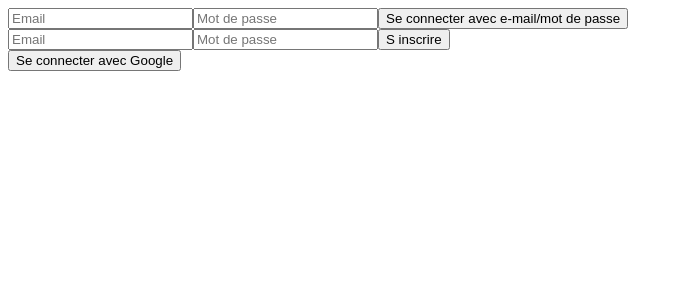
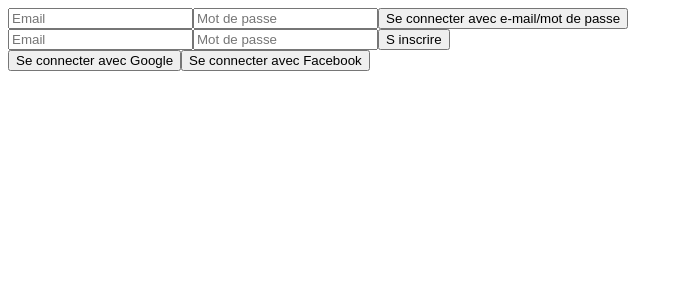
Before and after one commit to imouflih/auth, a Next.js app: page / in a window 1280 px wide. Shown: the top 300 px of the page, without its empty margins (0-683 px from the left). Built offline with nearby package versions, Linux system fonts and the light colour scheme; no server answers.

Commit message:
Add sign in/up with Facebook

```diff
--- a/components/auth-buttons.tsx
+++ b/components/auth-buttons.tsx
@@ -7,6 +7,7 @@
 import SignUpButton from "./sign-up-button";
 import EmailSignInButton from "./email-sign-in-button";
 import GoogleSignInButton from "./google-sign-in-button";
+import FacebookSignInButton from "./facebook-sign-in-button";
 
 const AuthButtons = () => {
   const [user, setUser] = React.useState<User | null>(null);
@@ -30,6 +31,7 @@
         <EmailSignInButton />
         <SignUpButton />
         <GoogleSignInButton />
+        <FacebookSignInButton />
       </div>
     );
   }
--- /dev/null
+++ b/components/facebook-sign-in-button.tsx
@@ -0,0 +1,24 @@
+import { auth } from "@/lib/firebase";
+import { signInWithPopup, FacebookAuthProvider } from "firebase/auth";
+
+const provider = new FacebookAuthProvider();
+
+const FacebookSignInButton = () => {
+  const handleSignInWithFacebook = () => {
+    signInWithPopup(auth, provider)
+      .then((userCredential) => {
+        // Handle successful sign-in
+      })
+      .catch((error) => {
+        // Handle sign-in error
+      });
+  };
+
+  return (
+    <button onClick={handleSignInWithFacebook}>
+      Se connecter avec Facebook
+    </button>
+  );
+};
+
+export default FacebookSignInButton;
```
